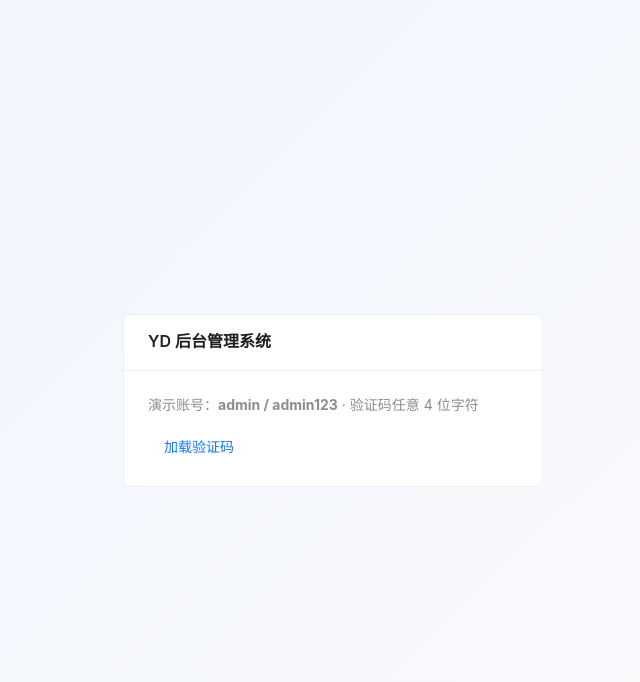
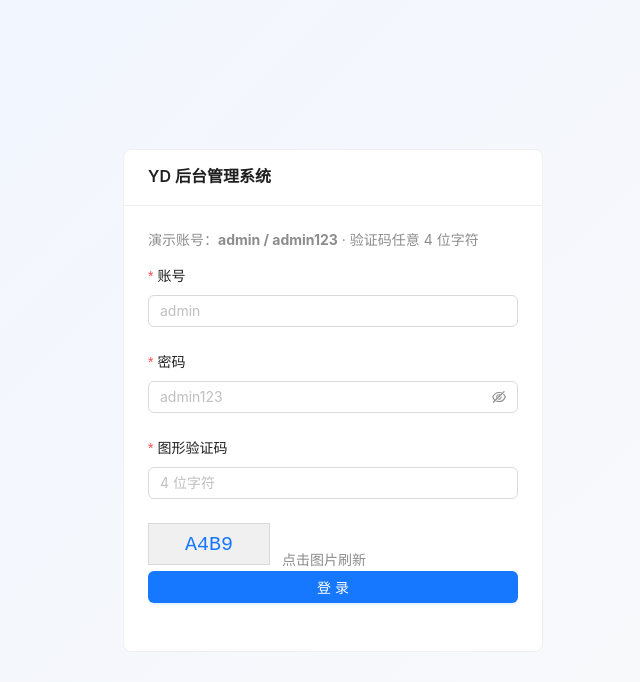
Before and after one commit to Iiibuw/YDjiaju, a React (Vite) app in the folder yd-admin/: page /admin/login in a window 1280 px wide. Shown: the top 682 px of the page, without its empty margins (307-947 px from the left). Built offline with nearby package versions, Linux system fonts and the light colour scheme; no server answers.

Commit message:
fix(admin): Login 挂载时自动加载验证码 + 加错误提示——避免用户必须先点"加载验证码"按钮才能看到表单

```diff
--- a/yd-admin/src/pages/Login.tsx
+++ b/yd-admin/src/pages/Login.tsx
@@ -1,5 +1,5 @@
 /** 后台登录页：调用真实后端 /api/v1/auth/*，登录成功时把 token 持久化到 localStorage。 */
-import { useState } from 'react'
+import { useEffect, useState } from 'react'
 import { Button, Card, Form, Input, Typography, message } from 'antd'
 import { useNavigate } from 'react-router-dom'
 
@@ -12,8 +12,18 @@ export default function Login() {
   const nav = useNavigate()
 
   async function refreshCaptcha() {
-    setCaptcha(await getCaptcha())
+    try {
+      const c = await getCaptcha()
+      setCaptcha(c)
+    } catch (e: any) {
+      message.error(e?.message ?? '验证码加载失败，请点击图片重试')
+    }
   }
+
+  // 进入登录页自动加载验证码——避免用户必须先点「加载验证码」按钮才能看到表单
+  useEffect(() => {
+    refreshCaptcha()
+  }, [])
 
   async function onFinish(values: { username: string; password: string; captcha: string }) {
     if (!captcha) return
```
